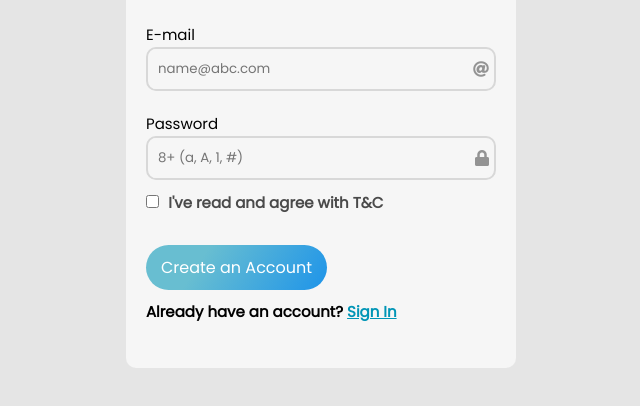
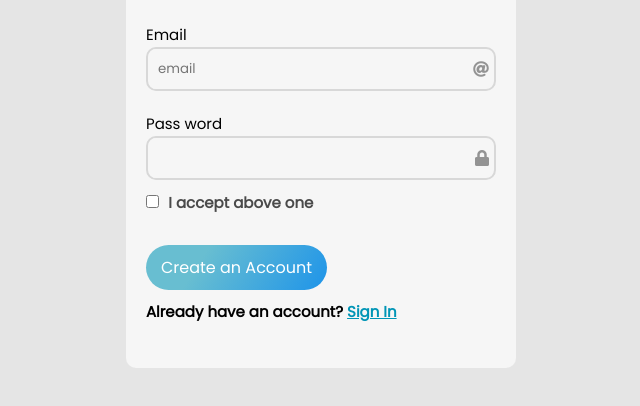
Before and after one commit to arikaran007/project_ari, a plain HTML site: page index.html in a window 1280 px wide. Shown: the part 282-688 px from the top of the page, without its empty margins (319-959 px from the left). Drawn offline with Linux system fonts and the light colour scheme.

Commit message:
correcting some mistakes

```diff
--- a/index.html
+++ b/index.html
@@ -29,24 +29,24 @@
 
                 <form class="flex-c">
                     <div class="input-box">
-                        <span class="label">E-mail</span>
+                        <span class="label">Email</span>
                         <div class=" flex-r input">
-                            <input type="text" placeholder="name@abc.com">
+                            <input type="text" placeholder="email">
                             <i class="fas fa-at"></i>
                         </div>
                     </div>
 
                     <div class="input-box">
-                        <span class="label">Password</span>
+                        <span class="label">Pass word</span>
                         <div class="flex-r input">
-                            <input type="password" placeholder="8+ (a, A, 1, #)">
+                            <input type="password">
                             <i class="fas fa-lock"></i>
                         </div>
                     </div>
 
                     <div class="check">
                         <input type="checkbox" name="" id="">
-                        <span>I've read and agree with T&C</span>
+                        <span>I accept above one</span>
                     </div>
 
                     <input class="btn" type="submit" value="Create an Account">
```
